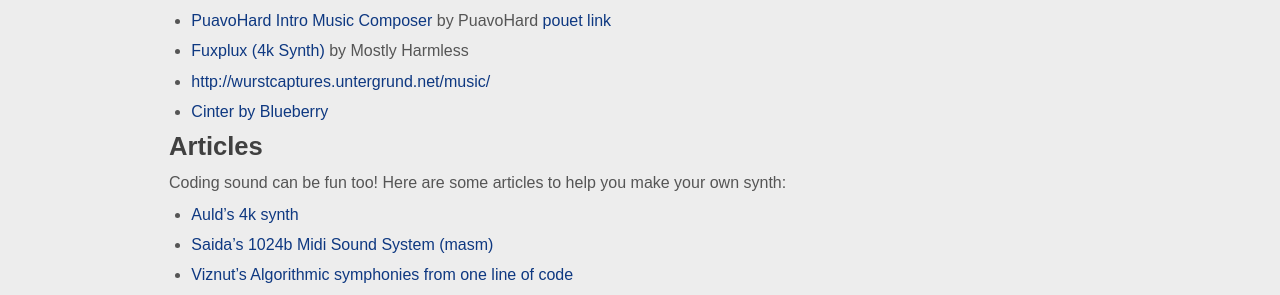
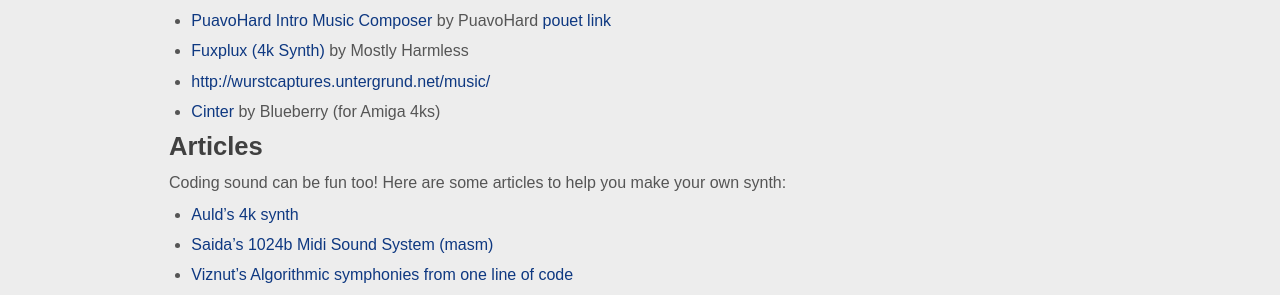
Before and after one commit to in4k/in4k.github.io, a Jekyll site: the page built from wiki/sound.markdown, in a window 1280 px wide. Shown: the part 186-481 px from the top of the page. Built offline with Jekyll 4.4.1, drawn with Linux system fonts in a browser that asks for light colours; some web fonts are replaced.

Commit message:
Update sound.markdown

```diff
--- a/wiki/sound.markdown
+++ b/wiki/sound.markdown
@@ -12,7 +12,7 @@
 * [PuavoHard Intro Music Composer](http://www.puavohard.net/php/prod/phpimc) by PuavoHard [pouet link](http://www.pouet.net/prod.php?which=53671)
 * [Fuxplux (4k Synth)](http://www.pouet.net/prod.php?which=13016) by Mostly Harmless
 * [http://wurstcaptures.untergrund.net/music/](http://wurstcaptures.untergrund.net/music/)
-* [Cinter by Blueberry](https://bitbucket.org/askeksa/cinter)
+* [Cinter](https://bitbucket.org/askeksa/cinter) by Blueberry (for Amiga 4ks)
 
 # Articles
 
```
